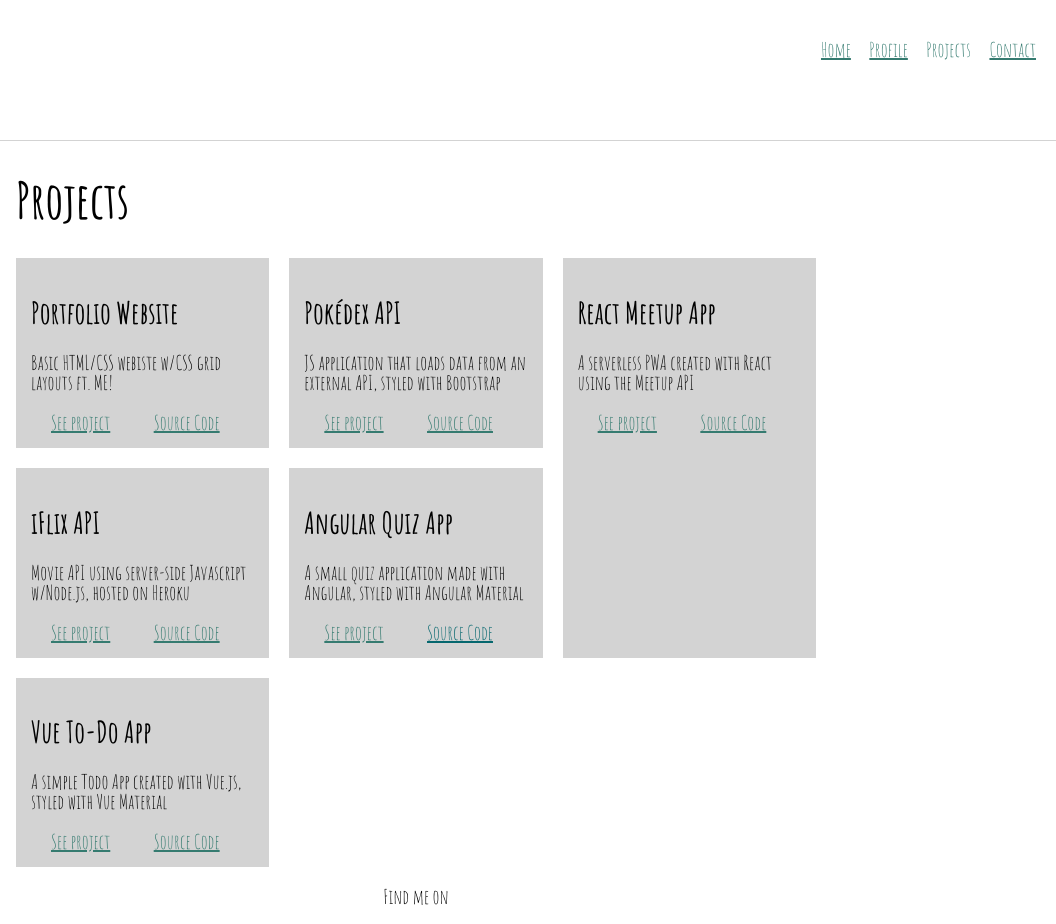
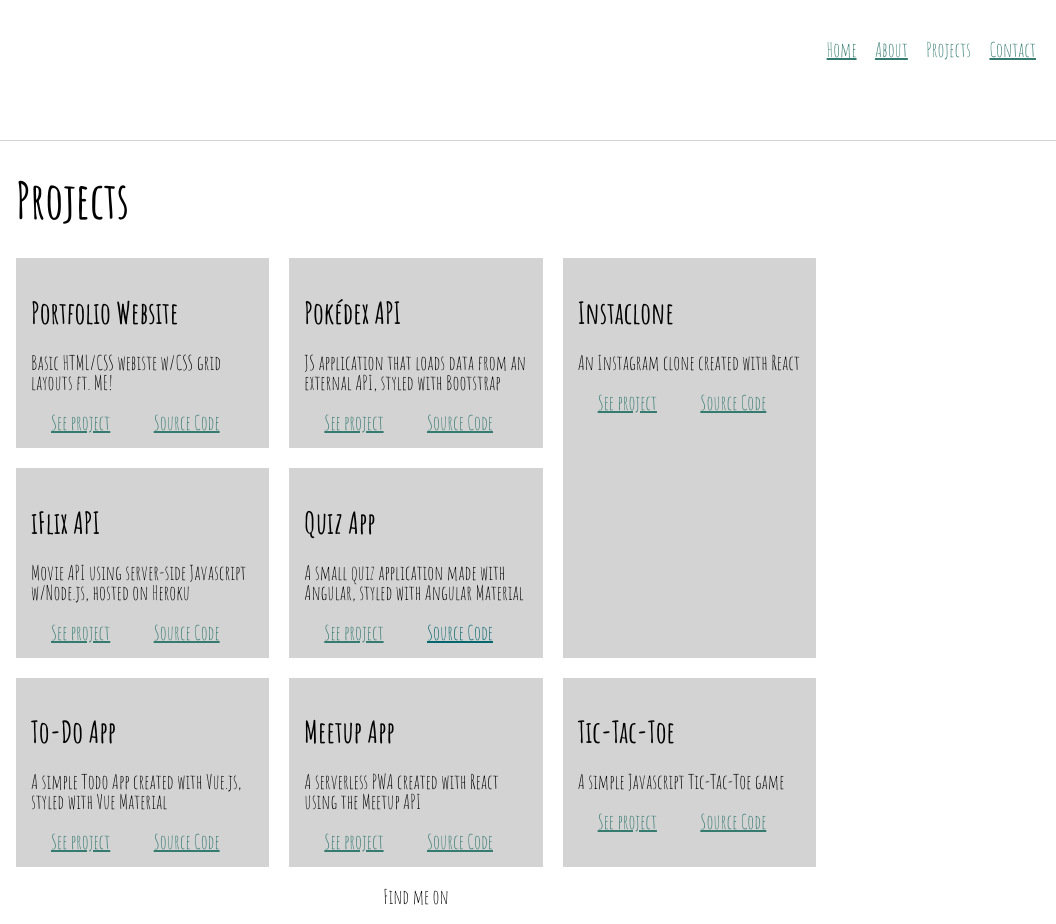
Before and after one commit to d00d1e/portfolio-static, a plain HTML site: page work.html in a window 1280 px wide. Shown: the top 924 px of the page, 224-1280 px from the left. Drawn offline with nearby package versions, Linux system fonts and the light colour scheme.

Commit message:
Update portfolio projects

```diff
--- a/about.html
+++ b/about.html
@@ -15,7 +15,7 @@
 		<nav class="main-navigation page-header__item">
 			<ul role="menubar" class="navigation-list">
 				<li role="presentation"><a href="index.html" role="menuitem" class="navigation-list__item">Home</a></li>
-				<li role="presentation"><a href="about.html" role="menuitem" class="navigation-list__item--active">Profile</a></li>
+				<li role="presentation"><a href="about.html" role="menuitem" class="navigation-list__item--active">About</a></li>
 				<li role="presentation"><a href="work.html" role="menuitem" class="navigation-list__item">Projects</a></li>
 				<li role="presentation"><a href="contact.html" role="menuitem" class="navigation-list__item">Contact</a></li>
 			</ul>
@@ -81,6 +81,6 @@
 			<a href="http://www.snapchat.com" target="_blank"><img src="assets/img/snapchat_icon.svg" alt="snapchat icon"></a>
 		</div>
 	</footer>
-	<script src="js/tota11y.min.js"></script>
+	<!-- <script src="js/tota11y.min.js"></script> -->
 </body>
 </html>
--- a/work.html
+++ b/work.html
@@ -15,7 +15,7 @@
 		<nav class="main-navigation page-header__item">
 			<ul role="menubar" class="navigation-list">
 				<li role="presentation"><a href="index.html" role="menuitem" class="navigation-list__item navigation-list__item">Home</a></li>
-				<li role="presentation"><a href="about.html" role="menuitem" class="navigation-list__item">Profile</a></li>
+				<li role="presentation"><a href="about.html" role="menuitem" class="navigation-list__item">About</a></li>
 				<li role="presentation"><a href="work.html" role="menuitem" class="navigation-list__item--active">Projects</a></li>
 				<li role="presentation"><a href="contact.html" role="menuitem" class="navigation-list__item">Contact</a></li>
 			</ul>
@@ -51,7 +51,7 @@
         </div>
 			</div>
 			<div class="project-list__item">
-				<h2>Angular Quiz App</h2>
+				<h2>Quiz App</h2>
         <p>A small quiz application made with Angular, styled with Angular Material</p>
         <div class="project-links">
           <a href="https://d00d1e.github.io/Angular-quizApp/" target="_blank">See project</a>
@@ -59,7 +59,7 @@
         </div>
 			</div>
 			<div class="project-list__item">
-				<h2>Vue To-Do App</h2>
+				<h2>To-Do App</h2>
         <p>A simple Todo App created with Vue.js, styled with Vue Material</p>
         <div class="project-links">
           <a href="https://d00d1e.github.io/vue-todo/" target="_blank">See project</a>
@@ -67,15 +67,32 @@
         </div>
 			</div>
 			<div class="project-list__item">
-				<h2>React Meetup App</h2>
+				<h2>Meetup App</h2>
         <p>A serverless PWA created with React using the Meetup API</p>
         <div class="project-links">
           <a href="https://d00d1e.github.io/meetupApp/" target="_blank">See project</a>
           <a href="https://github.com/d00d1e/meetupApp" target="_blank">Source Code</a>
         </div>
-			</div>
-		</div>
-	</section>
+      </div>
+      <div class="project-list__item">
+        <h2>Tic-Tac-Toe</h2>
+        <p>A simple Javascript Tic-Tac-Toe game</p>
+        <div class="project-links">
+          <a href="https://d00d1e.github.io/js-TTTApp/" target="_blank">See project</a>
+          <a href="https://github.com/d00d1e/js-TTTApp" target="_blank">Source Code</a>
+        </div>
+      </div>
+      <div class="project-list__item">
+        <h2>Instaclone</h2>
+        <p>An Instagram clone created with React</p>
+        <div class="project-links">
+          <a href="https://instagram-clone-db-93af9.web.app/" target="_blank">See project</a>
+          <a href="https://github.com/d00d1e/js-TTTApp" target="_blank">Source Code</a>
+        </div>
+      </div>
+    </div>
+  </section>
+
 	<footer class="page-footer">
 		<p>Find me on</p>
 		<div class="social-media">
```
Also changed, not shown: contact.html (+2 -2 lines), index.html (+1 -1 lines), assets/img/screenshot.png (added), 1 other file.
